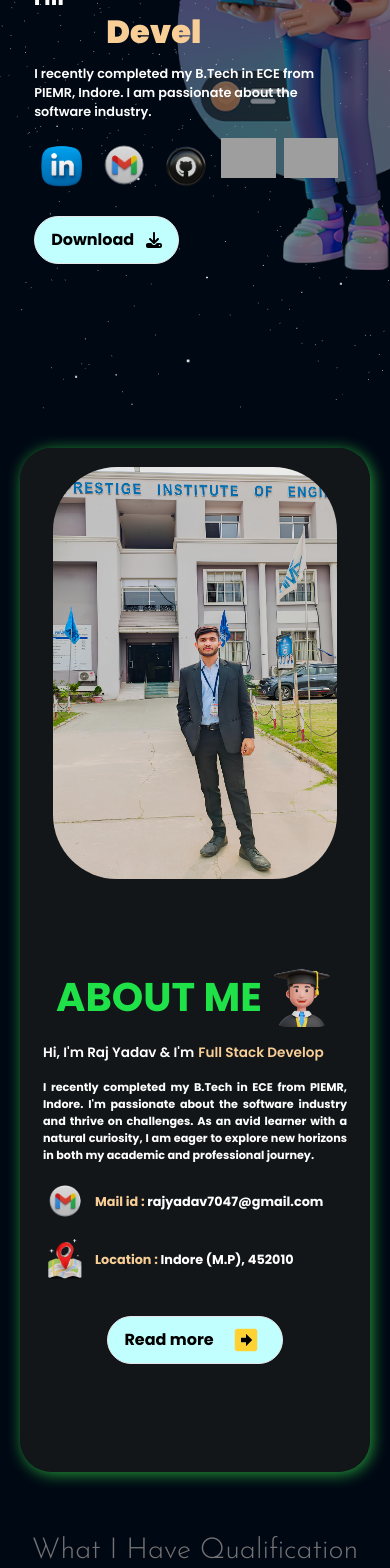
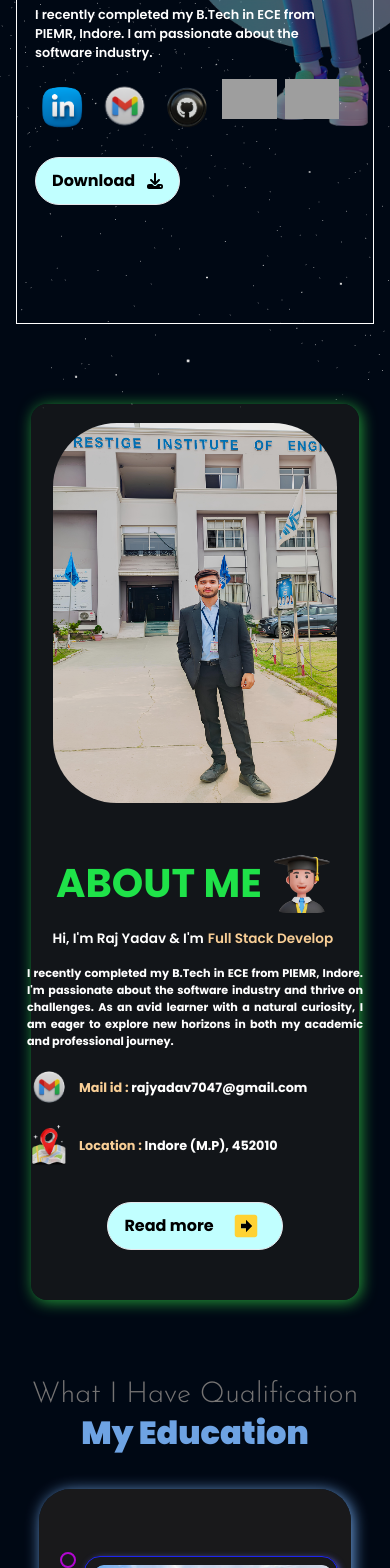
Before and after one commit to developer-raj29/Portfolio-Vite, a React (Vite) app: page / in a window 390 px wide. Shown: the part 432-2000 px from the top of the page. Built offline with nearby package versions, Linux system fonts and the light colour scheme; grey boxes are pictures that could not be loaded.

Commit message:
update responsive on about component

```diff
--- a/src/components/About/index.jsx
+++ b/src/components/About/index.jsx
@@ -6,7 +6,7 @@ import AboutContent from "../Sub_Componets/aboutContent";
 
 const About = () => {
   return (
-    <section className="w-full lg:h-[40rem] md:h-[64rem] h-[66rem] xl:px-10 sm:px-6 px-0 mx-auto flex items-center">
+    <section className="w-full lg:h-[40rem] md:h-[64rem] sm:h-[66rem] h-[60rem] xl:px-8 sm:px-6 px-0 mx-auto flex items-center">
       {about.map((item, index) => {
         return (
           <>
--- a/src/components/Main/index.jsx
+++ b/src/components/Main/index.jsx
@@ -7,7 +7,7 @@ const Main = () => {
   return (
     <Box
       component={"section"}
-      className="w-[90%] h-[36rem] mx-auto flex justify-between"
+      className="w-[90%] mx-auto relative flex justify-between"
     >
       {/* <StarsCanvas /> */}
       <Content />
--- a/src/components/Sub_Componets/aboutContent.jsx
+++ b/src/components/Sub_Componets/aboutContent.jsx
@@ -12,7 +12,7 @@ const AboutContent = (props) => {
 
   return (
     <div
-      className="xl:w-[45rem] md:w-[38rem] sm:w-[30rem] xs:w-[21rem] w-[20rem] h-[32rem] flex flex-col items-start gap-4 p-2 pt-6"
+      className="xl:w-[45rem] md:w-[40rem] sm:w-[30rem] w-[22rem] sm:h-[32rem] h-[30px] flex flex-col items-start gap-4 p-2 pt-6"
       key={id}
     >
       <h1 className="text-[2.5rem] lg:mx-0 mx-auto flex gap-2 font-bold leading-normal about-text">
@@ -25,7 +25,7 @@ const AboutContent = (props) => {
         />
       </h1>
 
-      <h2 className="flex xl:text-[1.66rem] xs:text-[1.6rem] text-[.85rem] mx-0 font-semibold leading-normal">
+      <h2 className="flex xl:text-[1.66rem] sm:text-[1.6rem] text-[.85rem] lg:mx-0 mx-auto font-semibold leading-normal">
         {heading}
         <span className="auto-typing-1 text-[#f8ce96] ml-1">
           <TextAnimation />
--- a/src/components/Sub_Componets/aboutHero.jsx
+++ b/src/components/Sub_Componets/aboutHero.jsx
@@ -6,7 +6,7 @@ const AboutHero = (props) => {
   return (
     <Tilt>
       <div
-        className="xl:w-[22rem] xs:w-[20rem] xs:h-[28rem] w-[18rem] h-[26rem] rounded-[4rem] animate-text hover:bg-gradient-to-bl from-cyan-600
+        className="xl:w-[384px] sm:w-[22rem] w-[18rem] xl:h-[30rem] md:h-[28rem] h-[24rem] rounded-[4rem] animate-text hover:bg-gradient-to-bl from-cyan-600
            via-indigo-400 to-green-400 bg-clip- text-transparent hover:shadow-card"
         key={id}
       >
--- a/src/components/Sub_Componets/educationCard.jsx
+++ b/src/components/Sub_Componets/educationCard.jsx
@@ -4,10 +4,7 @@ const EducationCard = (props) => {
   const { image, date, name, branch, standard, id } = props;
 
   return (
-    <div
-      className="xl:w-[80%] sm:w-[88%] xs:w-[95%] w-[92%] h-[50%] mx-auto"
-      key={id}
-    >
+    <div className="xl:w-[80%] sm:w-[88%] w-[92%] h-[50%] mx-auto" key={id}>
       <li className="relative min-h-full mb-5 sm:ms-4 ms-2 list-none flex text-white sm:gap-5 gap-2">
         {/* <div className="absolute w-3 h-3 bg-gray-200 rounded-full mt-1.5 -start-1.5 border border-white dark:border-gray-900 dark:bg-gray-700"></div> */}
         <div className="div-line">
--- a/src/components/Sub_Componets/linkedInCon.jsx
+++ b/src/components/Sub_Componets/linkedInCon.jsx
@@ -13,7 +13,7 @@ const LinkedInCon = () => {
         className="md:w-[50%] sm:w-[61%] w-[100%]"
       >
         <Tilt>
-          <div className="bg-white xl:w-[88%] sm:w-full xs:w-[75%] w-[90%] h-[23.5rem] mx-auto rounded-[13%] flex flex-col gap-4">
+          <div className="bg-white xl:w-[88%] sm:w-full w-[90%] h-[23.5rem] mx-auto rounded-[13%] flex flex-col gap-4">
             <img src={baground} className="background" alt="img" />
             <div>
               <img
--- a/src/components/Sub_Componets/main_content.jsx
+++ b/src/components/Sub_Componets/main_content.jsx
@@ -8,7 +8,7 @@ import { Link } from "react-router-dom";
 
 const Content = () => {
   return (
-    <div className="xl:w-[48%] lg:w-[50%] md:w-[55%] sm:w-[70%] xs:w-[95%] w-[100%] h-auto flex flex-col sm:justify-center justify-start sm:mt-0 mt-24 md:z-0 z-10">
+    <div className="xl:w-[48%] lg:w-[50%] md:w-[55%] sm:w-[70%] w-[100%] h-auto flex flex-col sm:justify-center justify-start sm:mt-0 mt-24 md:z-0 z-10">
       <h2 className="xl:text-[3rem] lg:text-[2.2rem] md:text-[2rem] sm:text-[1.8rem] text-[2rem] font-black leading-normal">
         Hello, I&#39;m
       </h2>
@@ -18,7 +18,7 @@ const Content = () => {
       >
         Raj Yadav
       </h1>
-      <h2 className="flex gap-2 xl:text-[2rem] lg:text-[1.8rem] sm:text-[1.6rem] xs:text-[1.3rem] text-[1.1rem] font-black leading-normal">
+      <h2 className="flex gap-2 xl:text-[2rem] lg:text-[1.8rem] sm:text-[1.6rem] text-[1.1rem] font-black leading-normal">
         And I&#39;m
         <span className="auto-typing-1 text-[#f8ce96]">
           {/* <TextAnimation /> */}
--- a/src/components/Sub_Componets/main_hero.jsx
+++ b/src/components/Sub_Componets/main_hero.jsx
@@ -10,7 +10,7 @@ import Tilt from "./tilt";
 
 const Hero = () => {
   return (
-    <div className="xl:w-[42%] lg:w-[40%] md:w-[45%] sm:w-[55%] xs:w-[70%] w-[100%] h-full md:right-0 sm:-right-[10%] xs:-right-[15%] -right-[40%] sm:mt-0 mt-1 flex items-center justify-end md:static absolute">
+    <div className="xl:w-[42%] lg:w-[40%] md:w-[45%] sm:w-[55%] w-[100%] h-full md:right-0 sm:-right-[10%] -right-[40%] sm:mt-0 mt-1 flex items-center justify-end md:static absolute">
       <div>
         <Tilt>
           <img
--- a/src/index.css
+++ b/src/index.css
@@ -168,7 +168,7 @@ section,
 .about-page,
 .education-page,
 .skill-page {
-  width: 90%;
+  width: 95%;
   margin: 0 auto;
 }
 
@@ -537,8 +537,7 @@ textarea {
 
 @media (max-width: 1024px) {
   .about-page {
-    flex-direction: column;
-    height: 62rem;
+    gap: 1.5rem;
     padding: 1rem 0.5rem 1rem 2rem;
   }
 
@@ -578,9 +577,10 @@ textarea {
 
 @media (max-width: 768px) {
   .about-page {
+    flex-direction: column;
     height: 64rem;
-    border-radius: 2rem 2rem;
-    padding: 1rem 1.5rem 1rem 2rem;
+    border-radius: 4rem;
+    padding: 1rem;
   }
 
   .about-page1 {
@@ -628,7 +628,7 @@ textarea {
   .about-page,
   .education-page,
   .skill-page {
-    width: 98%;
+    width: 92%;
   }
 
   section,
@@ -639,8 +639,10 @@ textarea {
   }
 
   .about-page {
-    height: 64rem;
+    height: 56rem;
+    justify-content: unset;
     padding: 1rem 0.5rem 1rem 0.5rem;
+    border-radius: 1rem;
   }
 
   .about-page1 {
--- a/src/pages/Home/index.jsx
+++ b/src/pages/Home/index.jsx
@@ -9,8 +9,8 @@ import Skills from "../../components/Skills";
 
 const Home = () => {
   return (
-    <Box className="flex flex-col gap-12 w-11/12 z-0 mt-4 mx-auto">
-      <Box className="w-full h-[40rem] mt-[4rem] relative mx-auto">
+    <Box className="flex flex-col gap-12 w-11/12 z-0 xl:mt-4 mt-1 mx-auto">
+      <Box className="w-full h-[40rem] xl:mt-[4rem] mt-[1rem] mx-auto border border-white">
         <HomeComponent />
       </Box>
       <Suspense fallback={<div>Loading Stars...</div>}>
```
